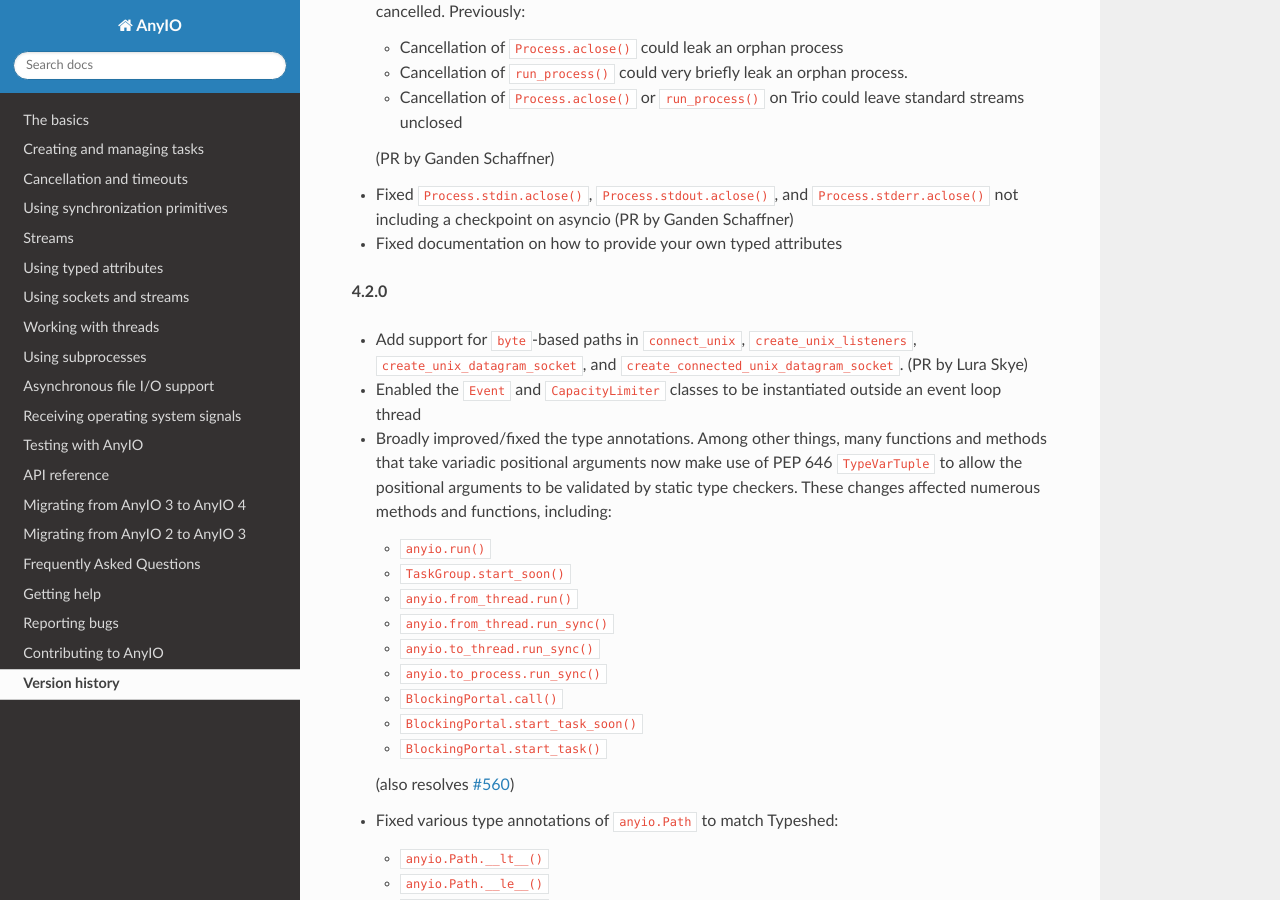
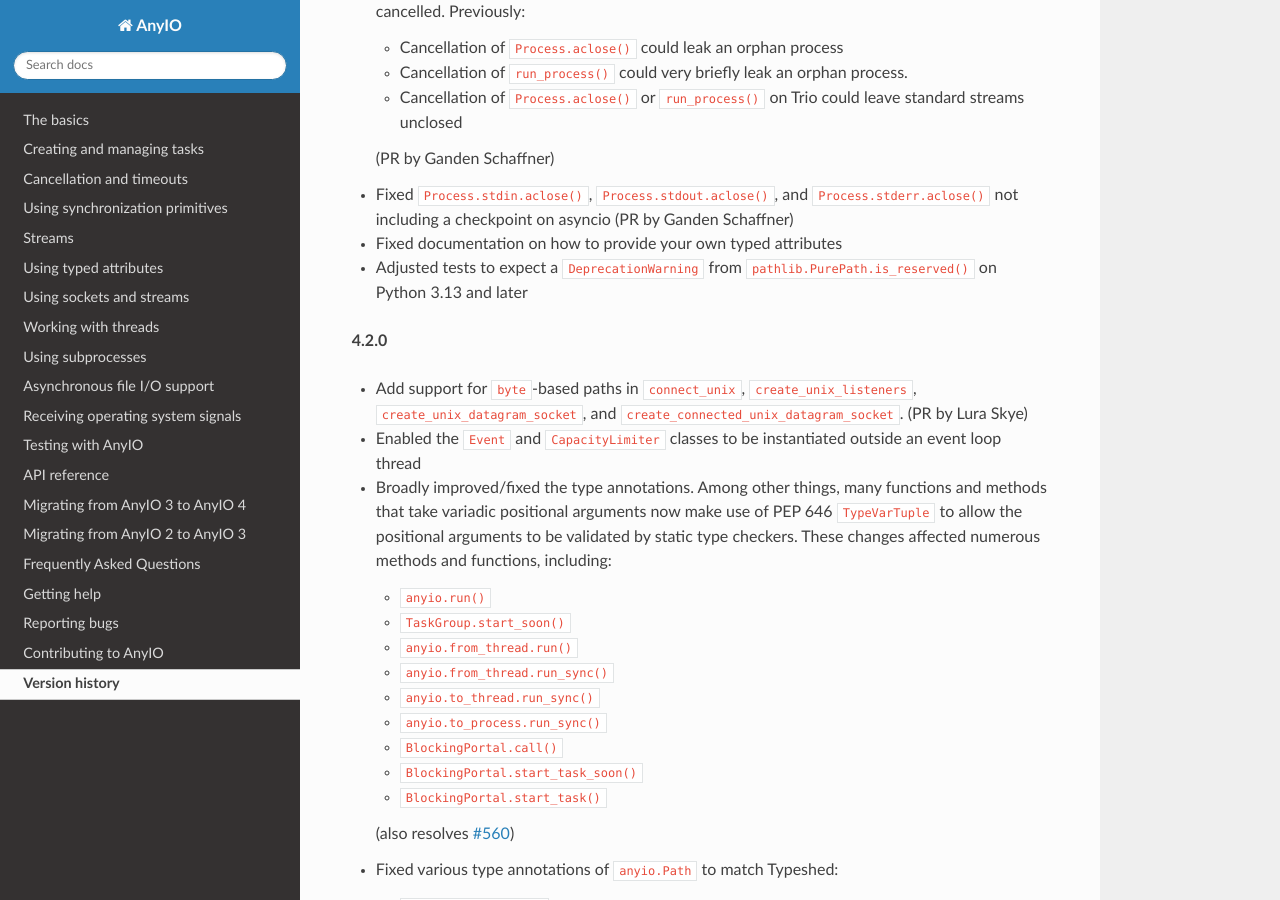
Before and after one commit to agronholm/anyio, a Sphinx documentation site: the page built from docs/versionhistory.rst, in a window 1280 px wide and 900 px high, scrolled down 1239 px. Built offline with Sphinx 7.4.7 and the Read the Docs theme 2.0.0, drawn with Linux system fonts in a browser that asks for light colours; the version number could not be read and is left out.

Commit message:
Add changelog entry

```diff
--- a/docs/versionhistory.rst
+++ b/docs/versionhistory.rst
@@ -68,6 +68,8 @@
   ``Process.stderr.aclose()`` not including a checkpoint on asyncio (PR by Ganden
   Schaffner)
 - Fixed documentation on how to provide your own typed attributes
+- Adjusted tests to expect a ``DeprecationWarning`` from
+  ``pathlib.PurePath.is_reserved()`` on Python 3.13 and later
 
 **4.2.0**
 
```
